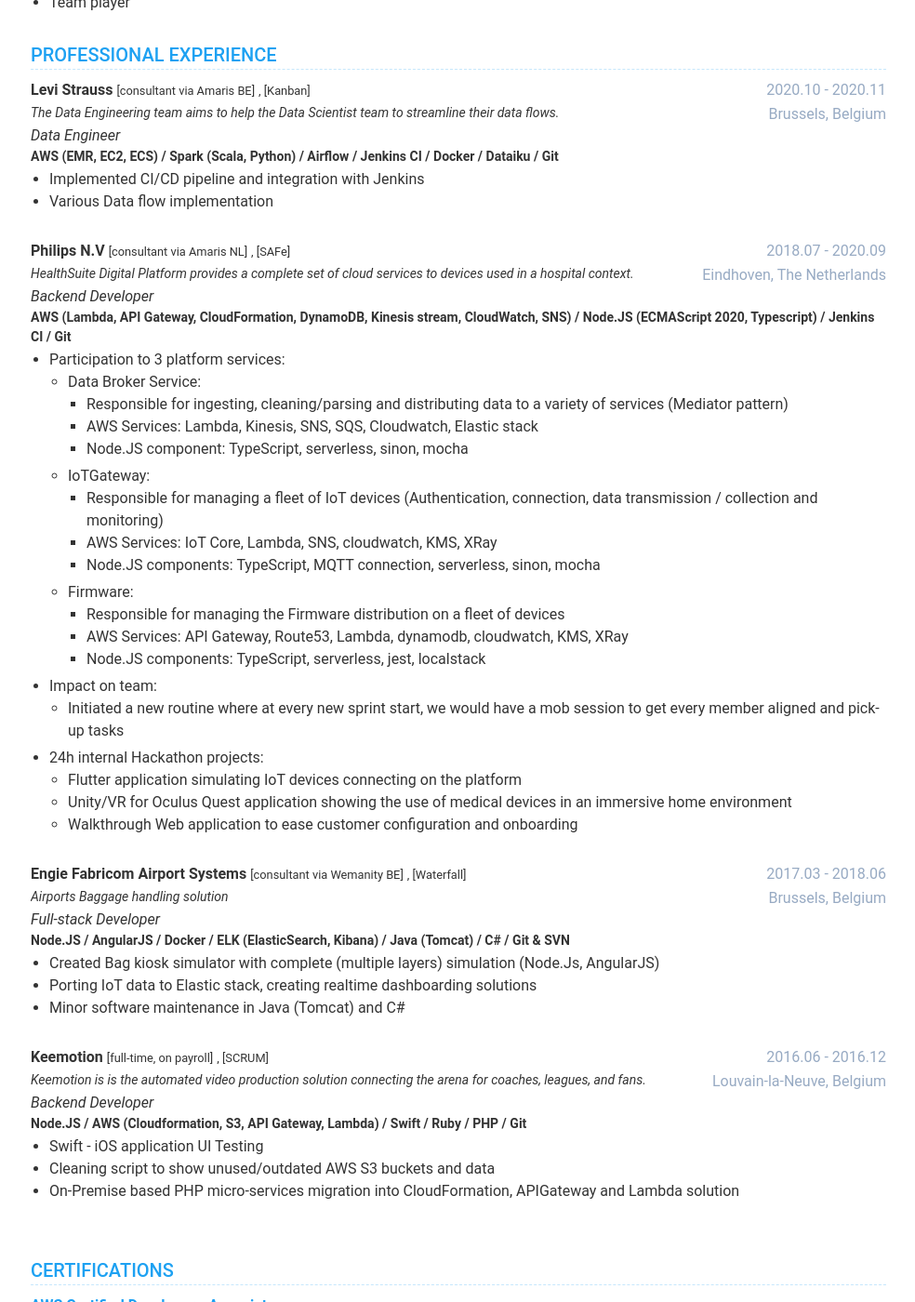
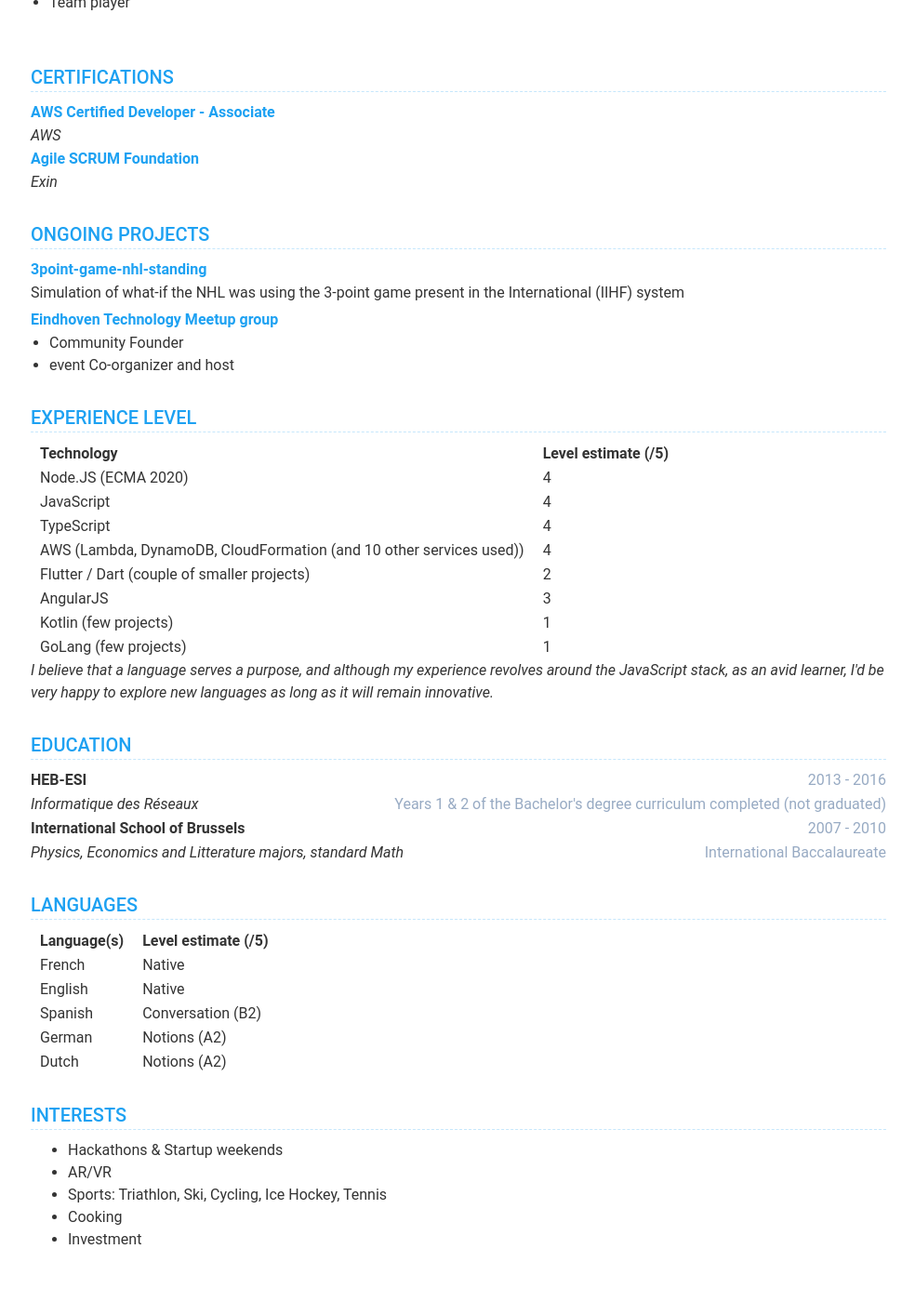
Before and after one commit to romdj/romdj.github.io, a Jekyll site: the page built from index.html, in a window 1280 px wide and 1400 px high, scrolled down 382 px. Shown: the whole window at 93% size, without its empty margins (147-1131 px from the left). Built offline with Jekyll 4.4.1, drawn with Linux system fonts in a browser that asks for light colours; nearby versions of some CDN libraries; some of the changed lines change nothing that is shown.

Commit message:
Updated data and status

```diff
--- a/_data/data.yml
+++ b/_data/data.yml
@@ -101,9 +101,25 @@
       degree: International Baccalaureate
 
 experiences:
-  display: true
+  display: false
   title: Professional Experience
   items:
+    - role: Software Engineer
+      technologies:
+        - AWS (ECS, SNS, SQS)
+        - ' / TypeScript (Express)'
+        - ' / Docker'
+        - ' / Github Actions'
+        - ' / Git'
+      management: SCRUM
+      time: 2020.12 - today
+      company: Extra Horizon
+      cdescription: Extra Horizon provides the customer with a pre-approved software solution and architecture that allows for quick integration in a regulated medical environment
+      tag: permanent
+      location: Hasselt, Belgium
+      details: |
+        - Developed a full-fledge micro-service allowing SMS messages to be sent
+
     - role: Data Engineer
       technologies:
         - AWS (EMR, EC2, ECS)
@@ -112,6 +128,7 @@
         - ' / Jenkins CI'
         - ' / Docker'
         - ' / Dataiku'
+        - ' / Github Actions'
         - ' / Git'
       management: Kanban
       time: 2020.10 - 2020.11
@@ -120,7 +137,7 @@
       tag: consultant via Amaris BE
       location: Brussels, Belgium
       details: |
-        - Implemented CI/CD pipeline and integration with Jenkins
+        - Implemented CI/CD pipeline and integration using Github Actions and Jenkins
         - Various Data flow implementation
 
     - role: Backend Developer
```
